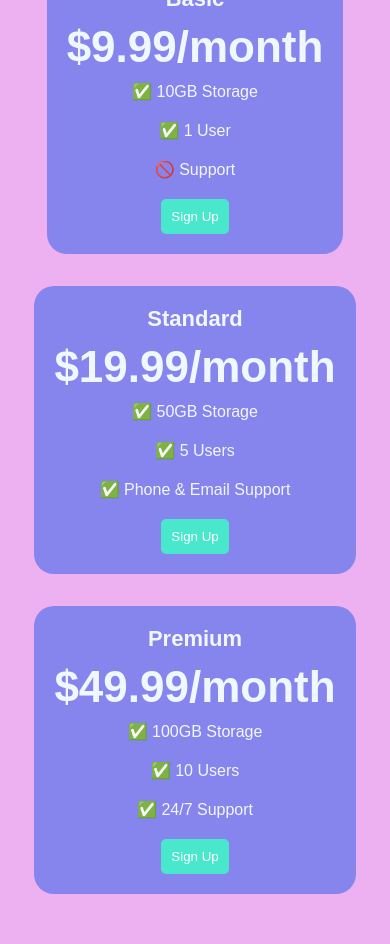
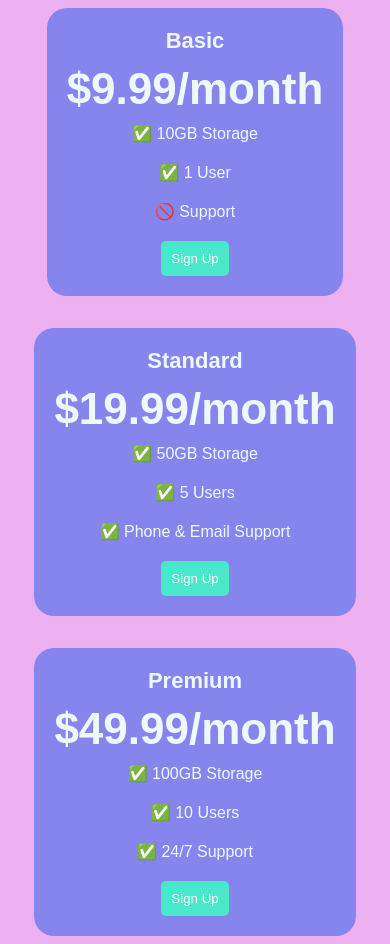
Before and after one commit to wiz0p17/FlexPricingTable-css, a plain HTML site: page index.html in a window 390 px wide. Before the commit the page ends 894 px from the top, so only its background shows below. Drawn offline with Linux system fonts and the light colour scheme; a web font is replaced by a local one.

Commit message:
Update index.html

```diff
--- a/index.html
+++ b/index.html
@@ -64,7 +64,7 @@
       @media (max-width: 1250px) {
         .pricing-container{
           flex-direction: column;
-          height:100vh
+          height:100%;
         }
       }
     </style>
```
